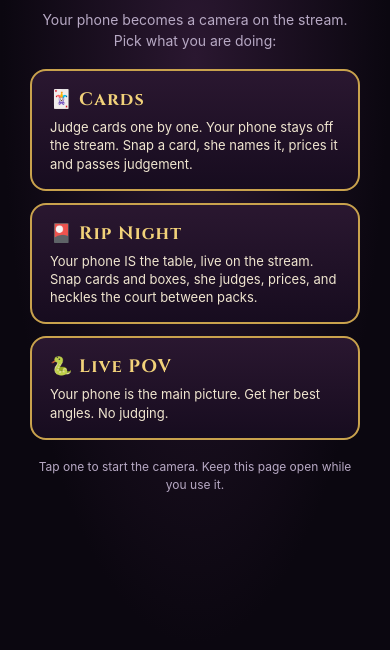
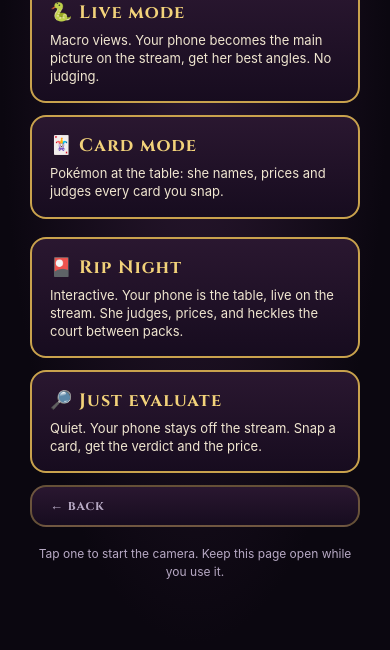
Before and after one commit to alphabin/ClaudeWyze4Sln, a plain HTML site: page overlay-example/phone/index.html in a window 390 px wide. Shown: the part 194-844 px from the top of the page. Drawn offline with Linux system fonts and the light colour scheme; no server answers.

Commit message:
phone: two-level landing (Live / Card mode -> Rip Night / Just evaluate)

```diff
--- a/overlay-example/phone/index.html
+++ b/overlay-example/phone/index.html
@@ -31,7 +31,7 @@
 /* start screen */
 #start{position:absolute;inset:0;z-index:5;display:flex;flex-direction:column;align-items:center;justify-content:center;gap:18px;background:radial-gradient(ellipse at 50% 30%,#2a1730,#0b0710 70%);padding:30px;text-align:center}
 #start h2{font-family:Cinzel,serif;font-size:22px;letter-spacing:.2em;color:var(--gold2)}#start p{color:var(--muted);font-size:14px;line-height:1.5;max-width:320px}
-.modes-big{display:flex;flex-direction:column;gap:12px;width:100%;max-width:360px}.modes-big .mode{display:flex;flex-direction:column;align-items:flex-start;gap:6px;padding:16px 18px;border-radius:16px;border:2px solid var(--gold);background:linear-gradient(180deg,#2a1730,#170c1f);text-align:left;text-transform:none;letter-spacing:0;white-space:normal}.modes-big .mode b{font-family:Cinzel,serif;font-size:18px;color:var(--gold2);letter-spacing:.06em}.modes-big .mode span{font-family:-apple-system,system-ui,sans-serif;font-size:13px;line-height:1.4;color:var(--ink);font-weight:400}
+.modes-big{display:flex;flex-direction:column;gap:12px;width:100%;max-width:360px}.modes-big .mode{display:flex;flex-direction:column;align-items:flex-start;gap:6px;padding:16px 18px;border-radius:16px;border:2px solid var(--gold);background:linear-gradient(180deg,#2a1730,#170c1f);text-align:left;text-transform:none;letter-spacing:0;white-space:normal}.modes-big .mode b{font-family:Cinzel,serif;font-size:18px;color:var(--gold2);letter-spacing:.06em}.modes-big .mode span{font-family:-apple-system,system-ui,sans-serif;font-size:13px;line-height:1.4;color:var(--ink);font-weight:400}.modes-big .mode.back{padding:10px 18px;border-color:rgba(217,182,91,.4)}.modes-big .mode.back b{font-size:13px;color:var(--muted)}
 #start.hide{display:none}
 /* verdict sheet */
 #sheet{position:absolute;left:0;right:0;bottom:0;z-index:4;transform:translateY(110%);transition:transform .35s cubic-bezier(.2,.8,.2,1);background:linear-gradient(180deg,#22132f,#12091a);border-top:2px solid var(--gold);border-radius:22px 22px 0 0;padding:14px 18px calc(env(safe-area-inset-bottom) + 18px)}
@@ -52,10 +52,14 @@
     <div class="chips"><button id="fix-no">not a holo</button><button id="fix-yes">it is a holo</button><button id="close" class="x">next card</button></div></div>
 </div>
 <div id="start"><h2>THE QUEEN'S EYE</h2><p>Your phone becomes a camera on the stream. Pick what you are doing:</p>
-  <div class="modes-big">
-    <button class="mode" data-m="table"><b>🃏 Cards</b><span>Judge cards one by one. Your phone stays off the stream. Snap a card, she names it, prices it and passes judgement.</span></button>
-    <button class="mode" data-m="rip"><b>🎴 Rip Night</b><span>Your phone IS the table, live on the stream. Snap cards and boxes, she judges, prices, and heckles the court between packs.</span></button>
-    <button class="mode" data-m="eagle"><b>🐍 Live POV</b><span>Your phone is the main picture. Get her best angles. No judging.</span></button>
+  <div class="modes-big" id="step1">
+    <button class="mode" data-go="eagle"><b>🐍 Live mode</b><span>Macro views. Your phone becomes the main picture on the stream, get her best angles. No judging.</span></button>
+    <button class="mode" data-step="2"><b>🃏 Card mode</b><span>Pokémon at the table: she names, prices and judges every card you snap.</span></button>
+  </div>
+  <div class="modes-big" id="step2" hidden>
+    <button class="mode" data-go="rip"><b>🎴 Rip Night</b><span>Interactive. Your phone is the table, live on the stream. She judges, prices, and heckles the court between packs.</span></button>
+    <button class="mode" data-go="table"><b>🔎 Just evaluate</b><span>Quiet. Your phone stays off the stream. Snap a card, get the verdict and the price.</span></button>
+    <button class="mode back" data-step="1"><b>← back</b></button>
   </div><p style="font-size:12px">Tap one to start the camera. Keep this page open while you use it.</p></div>
 </div>
 <canvas id="c" hidden></canvas>
@@ -81,7 +85,7 @@
 }
 function stop(){ on=false; try{pc&&pc.close()}catch{} try{stream&&stream.getTracks().forEach(t=>t.stop())}catch{} $('v').srcObject=null; fetch('/cmd',{method:'POST',body:JSON.stringify({stop:true})}).catch(()=>{}); $('start').classList.remove('hide'); $('sheet').classList.remove('on'); ui(); }
 function ui(){ $('badge').className='badge'+(on?' on':''); $('badge').innerHTML='<i></i>'+(on?'ON AIR':'OFF'); $('shutter').disabled=!on||mode==='eagle'; }
-document.querySelectorAll('.modes-big .mode').forEach(b=>b.onclick=()=>{ mode=b.dataset.m; if(on){ setMode(mode); $('start').classList.add('hide'); } else start(); }); $('switch').onclick=()=>$('start').classList.remove('hide'); $('stop').onclick=stop;
+document.querySelectorAll('.modes-big .mode').forEach(b=>b.onclick=()=>{ if(b.dataset.step){ $('step1').hidden=b.dataset.step!=='1'; $('step2').hidden=b.dataset.step!=='2'; return; } mode=b.dataset.go; if(on){ setMode(mode); $('start').classList.add('hide'); } else start(); }); $('switch').onclick=()=>$('start').classList.remove('hide'); $('stop').onclick=stop;
 const MODE_TEXT={table:['CARDS','Your phone stays off the stream. Snap each card: she names, prices and judges it.'],rip:['RIP NIGHT','Your phone is LIVE on the stream as the table. Snap cards and boxes: she judges, prices, and heckles the court between packs.'],eagle:['LIVE · POV','Your phone is the main picture. Get her best angles. No judging in this mode.']};
 const MODE_NAME={table:'✦ CARDS',rip:'🎴 RIP NIGHT',eagle:'🐍 LIVE POV'};
 function setMode(m){ mode=m; $('modename').textContent=MODE_NAME[m]; ui(); $('sheet').classList.remove('on'); fetch('/cmd',{method:'POST',body:JSON.stringify({mode:m})}).catch(()=>{}); toast(MODE_TEXT[m][0],MODE_TEXT[m][1]+(m==='table'?'':' Takes up to 30 s to switch on stream.')); }
```
